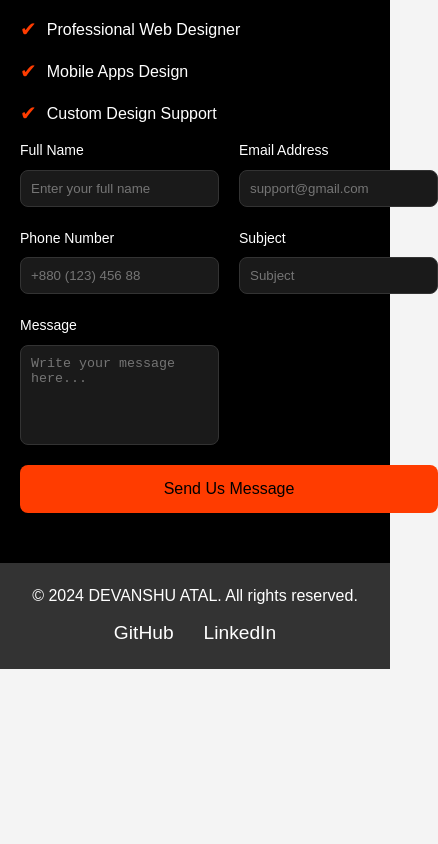
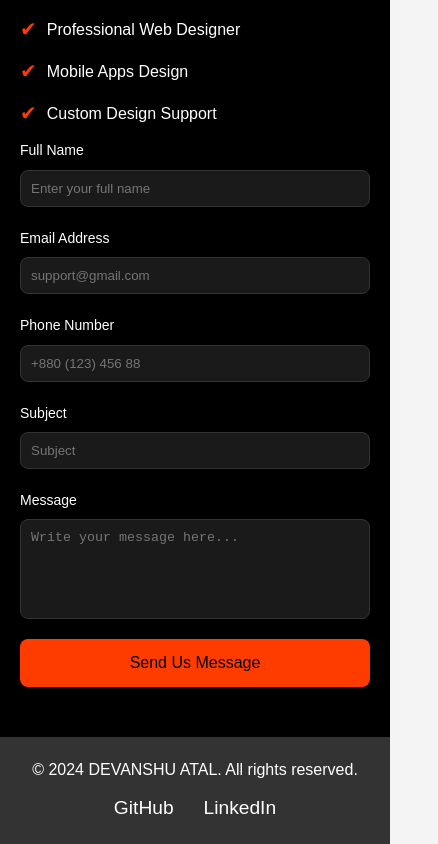
Before and after one commit to Atal-dev/MyPortfolio, a React (Vite) app: page / in a window 390 px wide. Shown: the part 7795-8639 px from the top of the page, 438 px wide, since content can reach past the window. Before the commit the page ends 8464 px from the top, so only its background shows below. Built offline with nearby package versions, Linux system fonts and the light colour scheme.

Commit message:
update css with responsive

```diff
--- a/index.html
+++ b/index.html
@@ -2,7 +2,7 @@
 <html lang="en">
   <head>
     <meta charset="UTF-8" />
-    <link rel="icon" href="/myPhoto.jpg" />
+    <link rel="icon" href="/myPhoto.jpg" style="border-radius: 50%;"/>
     <meta name="viewport" content="width=device-width, initial-scale=1.0" />
     <title>Devanshu Atal</title>
   </head>
--- a/src/App.css
+++ b/src/App.css
@@ -738,7 +738,9 @@ textarea {
 /* For Screens Less Than 500px */
 @media (max-width: 500px) {
   .contact-form {
-    grid-template-columns: 1fr;
+    display: flex;
+    flex-wrap: wrap;
+    flex-direction: column;
   }
   .contact-section {
     padding: 50px 20px;
@@ -947,7 +949,7 @@ footer .social-links a:hover {
 
 .services-grid {
   display: grid;
-  grid-template-columns: repeat(auto-fit, minmax(300px, 1fr));
+  grid-template-columns: repeat(auto-fit, minmax(250px, 1fr));
   gap: 1.5rem;
 }
 
```
